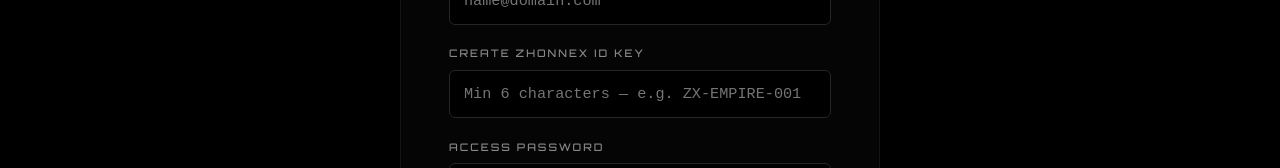
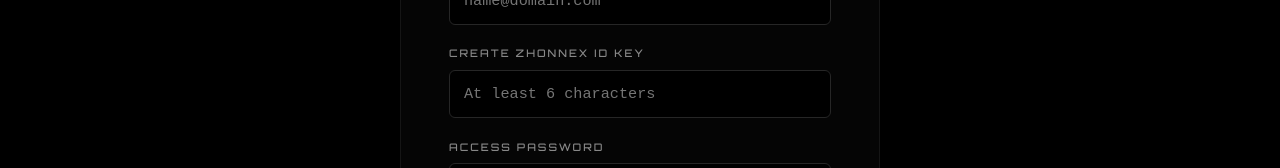
Before and after one commit to uwaziechidubem55-bit/zhonnex-empire-gateway, a Next.js app: page /access in a window 1280 px wide. Both pictures are taken after typing "Sample", "Sample123" into the empty fields and a click on the button "CREATE ACCOUNT". Shown: the part 510-678 px from the top of the page. Built offline with nearby package versions, Linux system fonts and the light colour scheme.

Commit message:
Update access.tsx

```diff
--- a/src/pages/access.tsx
+++ b/src/pages/access.tsx
@@ -232,7 +232,7 @@
               <input
                 id="reg-idkey"
                 type="text"
-                placeholder="Min 6 characters — e.g. ZX-EMPIRE-001"
+                placeholder="At least 6 characters"
                 style={styles.input}
                 value={register.idKey}
                 onChange={e => setRegister({ ...register, idKey: e.target.value })}
```
